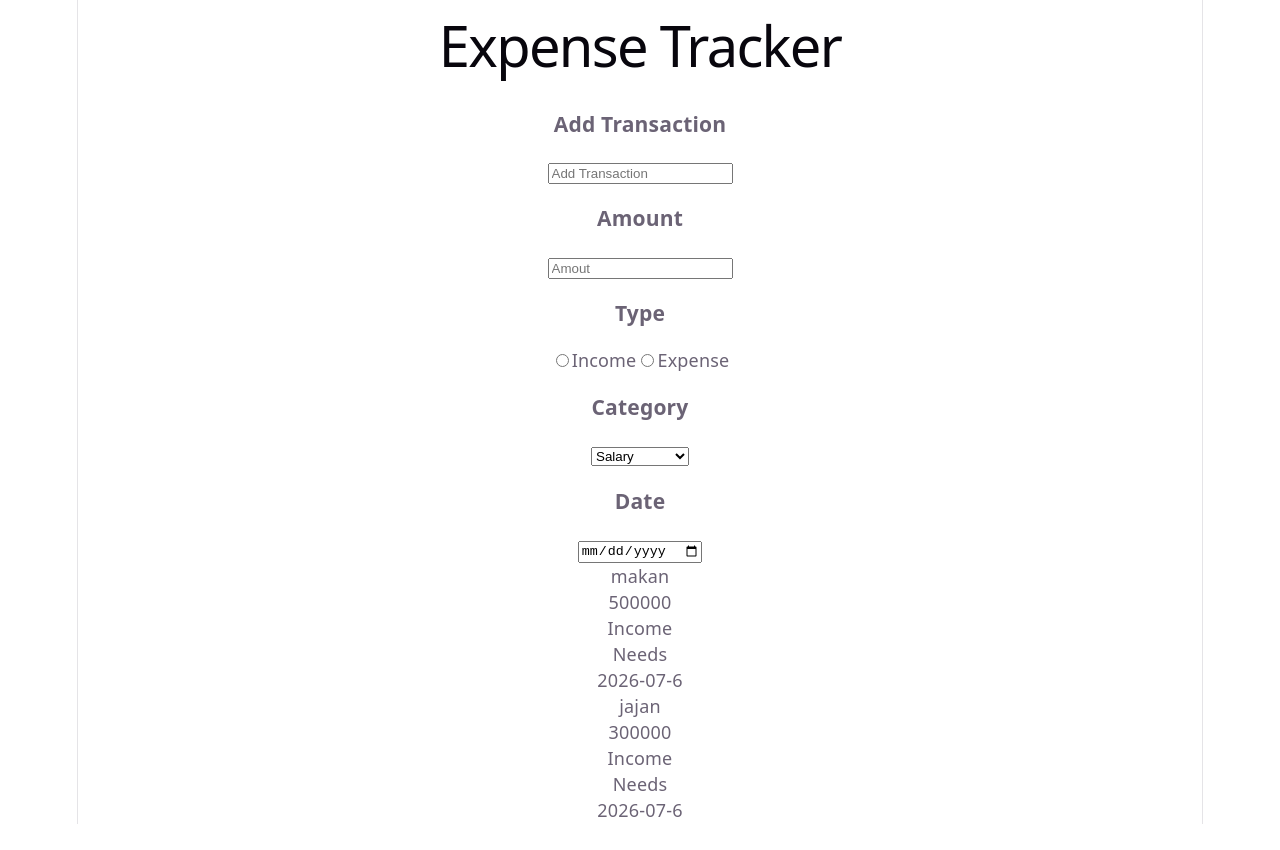
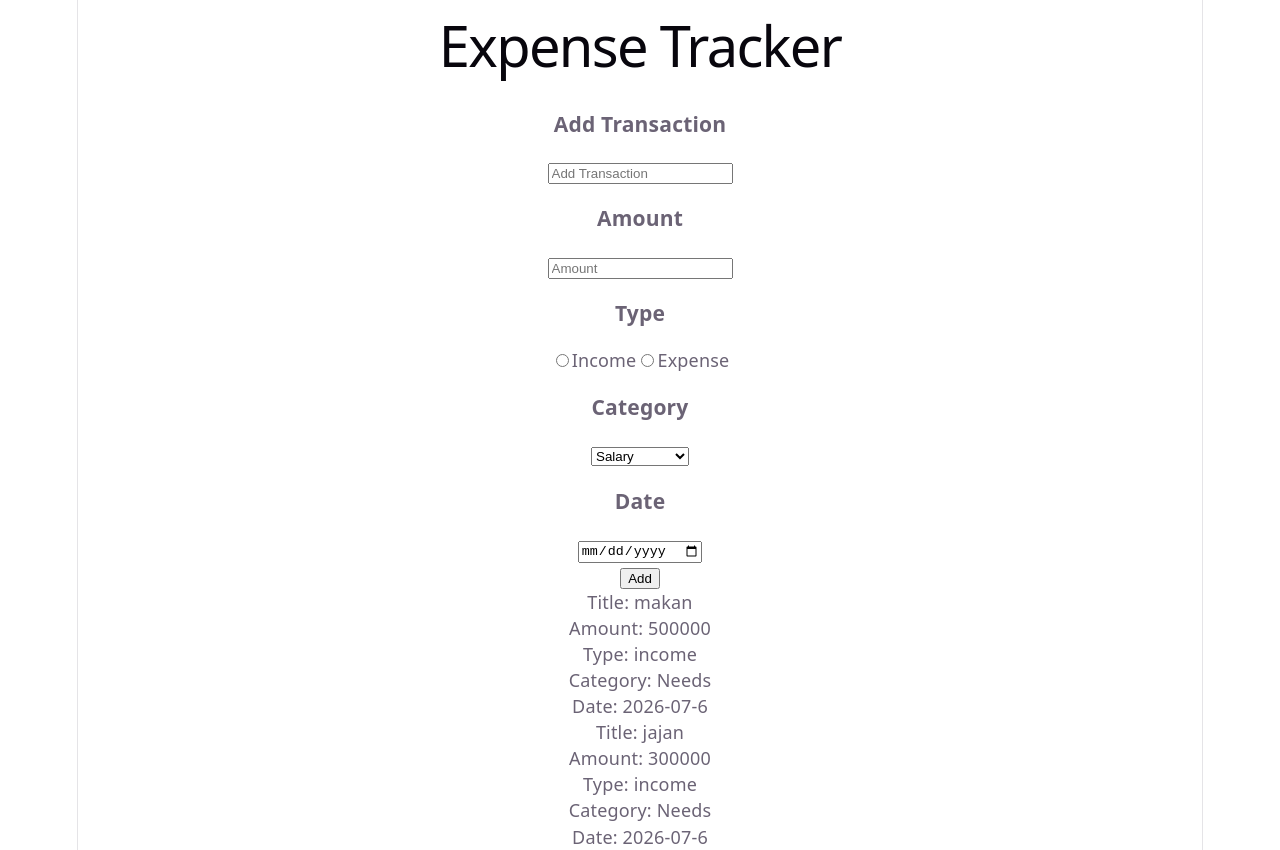
Before and after one commit to dellya-dev/expense-tracker, a React (Vite) app: page / in a window 1280 px wide. Before the commit the page ends 824 px from the top, so only its background shows below. Built offline with nearby package versions, Linux system fonts and the light colour scheme.

Commit message:
Add function addTransaction dan event handler for add button

```diff
--- a/src/App.jsx
+++ b/src/App.jsx
@@ -7,30 +7,40 @@ import TransactionsList from './components/TransactionsList'
 function App() {
   const [transactions, setTransactions] = useState([
     {
-      id: Date.now,
+      id: 1,
       title: "makan",
       amount: 500000,
-      type: "Income",
+      type: "income",
       category: "Needs",
       date: "2026-07-6"
     },
     {
-      id: Date.now,
+      id: 2,
       title: "jajan",
       amount: 300000,
-      type: "Income",
+      type: "income",
       category: "Needs",
       date: "2026-07-6"
     }
   ])
 
+  function addTransactions(transaction) {
+    setTransactions((prev) => [
+      ...prev,
+      {
+        id: Date.now(),
+        ...transaction
+      }
+    ])
+  }
 
-
+  console.log(transactions)
   return (
     <>
       <h1>Expense Tracker</h1>
       <TransactionsForm
         transactions={transactions}
+        handleTransactions={addTransactions}
       />
       <TransactionsList
          transactions={transactions}
--- a/src/components/TransactionsForm.jsx
+++ b/src/components/TransactionsForm.jsx
@@ -1,7 +1,22 @@
 import { useState } from "react"
 
-function TransactionsForm() {
-  const [type, setType] = useState("Income")
+function TransactionsForm({ handleTransactions }) {
+  const [title, setTitle] = useState("")
+  const [amount, setAmount] = useState("")
+  const [type, setType] = useState("")
+  const [category, setCategory] = useState("")
+  const [date, setDate] = useState("")
+
+
+  function handleAddButton() {
+    handleTransactions({title, amount, type, category, date})
+    setTitle("")
+    setAmount("")
+    setType("")
+    setCategory("")
+    setDate("")
+  }
+
   return(
     <>
       <div>
@@ -9,12 +24,15 @@ function TransactionsForm() {
         <input
           type="text"
           placeholder="Add Transaction"
+          value={title}
+          onChange={(e) => setTitle(e.target.value)}
         />
         <h3>Amount</h3>
         <input
           type="text"
-          name=""
-          placeholder="Amout"
+          placeholder="Amount"
+          value={amount}
+          onChange={(e) => setAmount(e.target.value)}
           />
           <h3>Type</h3>
           <div>
@@ -44,7 +62,10 @@ function TransactionsForm() {
             <label>
               <select
                 name="category"
-                id="category">
+                id="category"
+                value={category}
+                onChange={(e) => setCategory(e.target.value)}
+                >
                 <option value="salary">Salary</option>
                 <option value="needs">Needs</option>
                 <option value="entertaiment">Entertaiment</option>
@@ -54,7 +75,14 @@ function TransactionsForm() {
             </label>
           </div>
           <h3>Date</h3>
-          <input type="date" />
+          <input
+            type="date"
+            value={date}
+            onChange={(e) => setDate(e.target.value)}
+          />
+          <div>
+            <button onClick={handleAddButton}>Add</button>
+          </div>
       </div>
     </>
   )
--- a/src/components/TransactionsItem.jsx
+++ b/src/components/TransactionsItem.jsx
@@ -3,11 +3,11 @@ function TransactionsItem({ transaction }) {
   return(
     <>
       <div>
-          <p>{transaction.title}</p>
-          <p>{transaction.amount}</p>
-          <p>{transaction.type}</p>
-          <p>{transaction.category}</p>
-          <p>{transaction.date}</p>
+          <p>Title: {transaction.title}</p>
+          <p>Amount: {transaction.amount}</p>
+          <p>Type: {transaction.type}</p>
+          <p>Category: {transaction.category}</p>
+          <p>Date: {transaction.date}</p>
       </div>
     </>
   )
```
